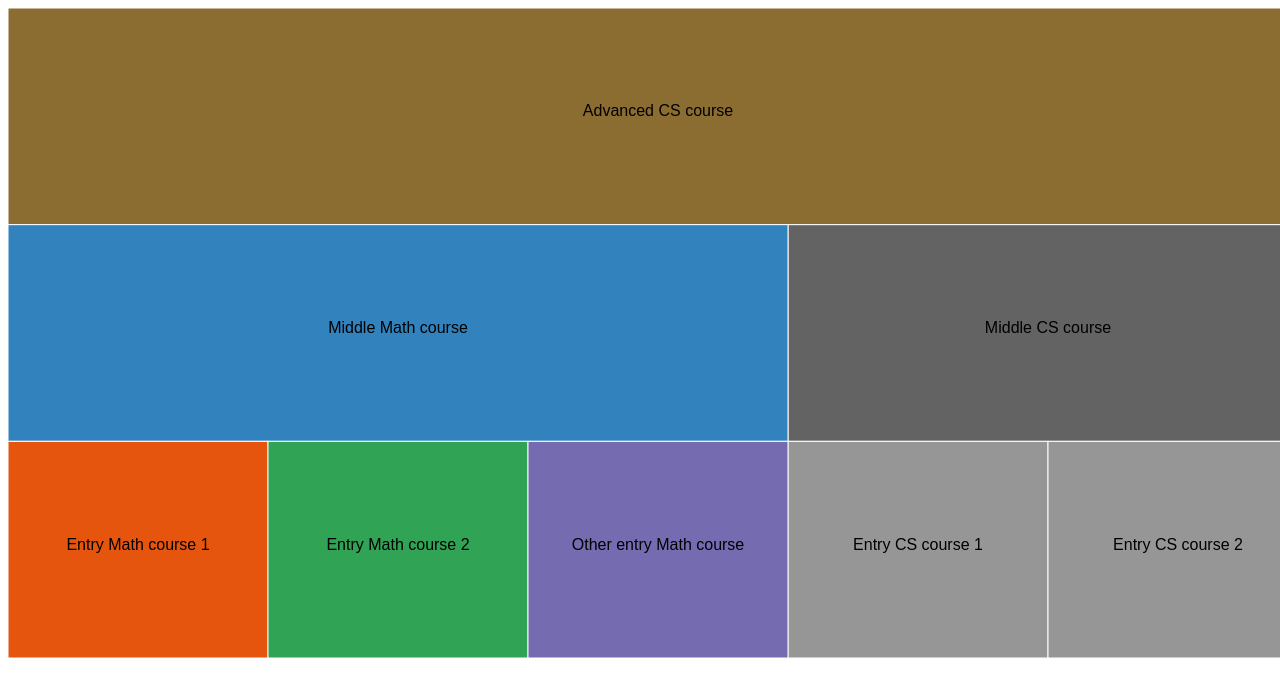
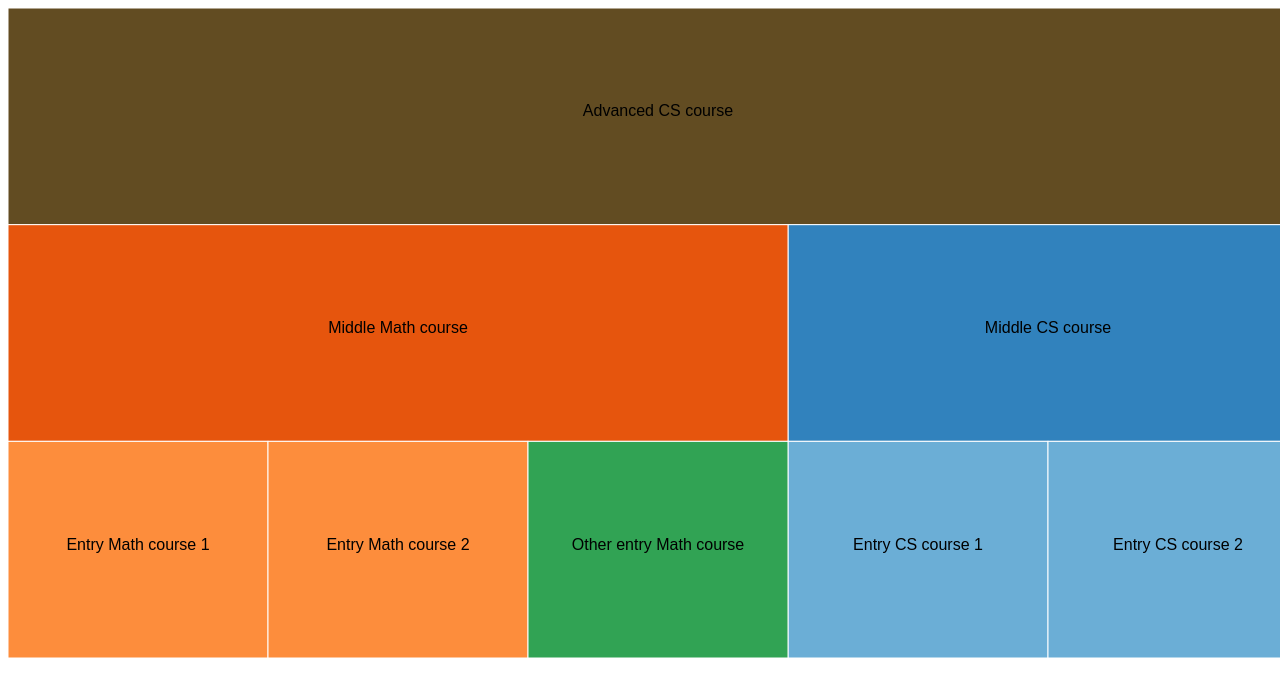
Before and after one commit to joshcaron/PrereqMe-Node, a plain HTML site: page icicle.html in a window 1280 px wide. Shown: the top 696 px of the page. Drawn offline with nearby package versions, Linux system fonts and the light colour scheme.

Commit message:
Color is working to my satisfaction

```diff
--- a/icicle.html
+++ b/icicle.html
@@ -25,7 +25,7 @@ var y = d3.scale.linear()
     .range([0, height]);
 
 var colors = [["#3182bd", "#6baed6", "#9ecae1", "#c6dbef"], ["#e6550d", "#fd8d3c", "#fdae6b", "#fdd0a2"], ["#31a354", "#74c476", "#a1d99b", "#c7e9c0"], ["#756bb1", "#9e9ac8", "#bcbddc", "#dadaeb"], ["#636363", "#969696", "#bdbdbd", "#d9d9d9"]]
-var root_color = "#8c6d31";
+var root_color = "#624c22";
 var failsafe_color = "#bdbdbd";
 
 d3.scale.category20c().range();
@@ -62,21 +62,26 @@ d3.json("dummy_api_response.json", function(error, json) {
         .enter();
 
     function assign_color(d){
-        if (d.children){
-            if(d.prereqs.length == 1){ //reuse parent hue
+        if (d.prereqs.length){
+            d.prereqs = d.prereqs.sort(function(a,b){return a.length > b.length ? -1 : 1})
+            d.prereqs.map(function(or_clause,i){
+                if (i==0 && d != json.root){ //reuse parent hue for first, largest OR-clause
                     var clr = d.color.slice();
                         clr.shift();
-                d.children.map(function(c){
+                    or_clause.map(function(c_id){
+                        var c = courses.get(c_id)
                         c.color = clr;
                         assign_color(c);
                     })
-            }else{ //pick new hues
-                d.children.map(function(c){
+                }else{ //pick new hues for separate AND requirements
+                    or_clause.map(function(c_id){
+                        var c = courses.get(c_id)
                         c.color = colors[0];
                         colors.shift();
                         assign_color(c);
                     })
                 }
+            })
         }
     }
     assign_color(json.root);
```
Lines whose indentation alone changed are shown as unchanged.
